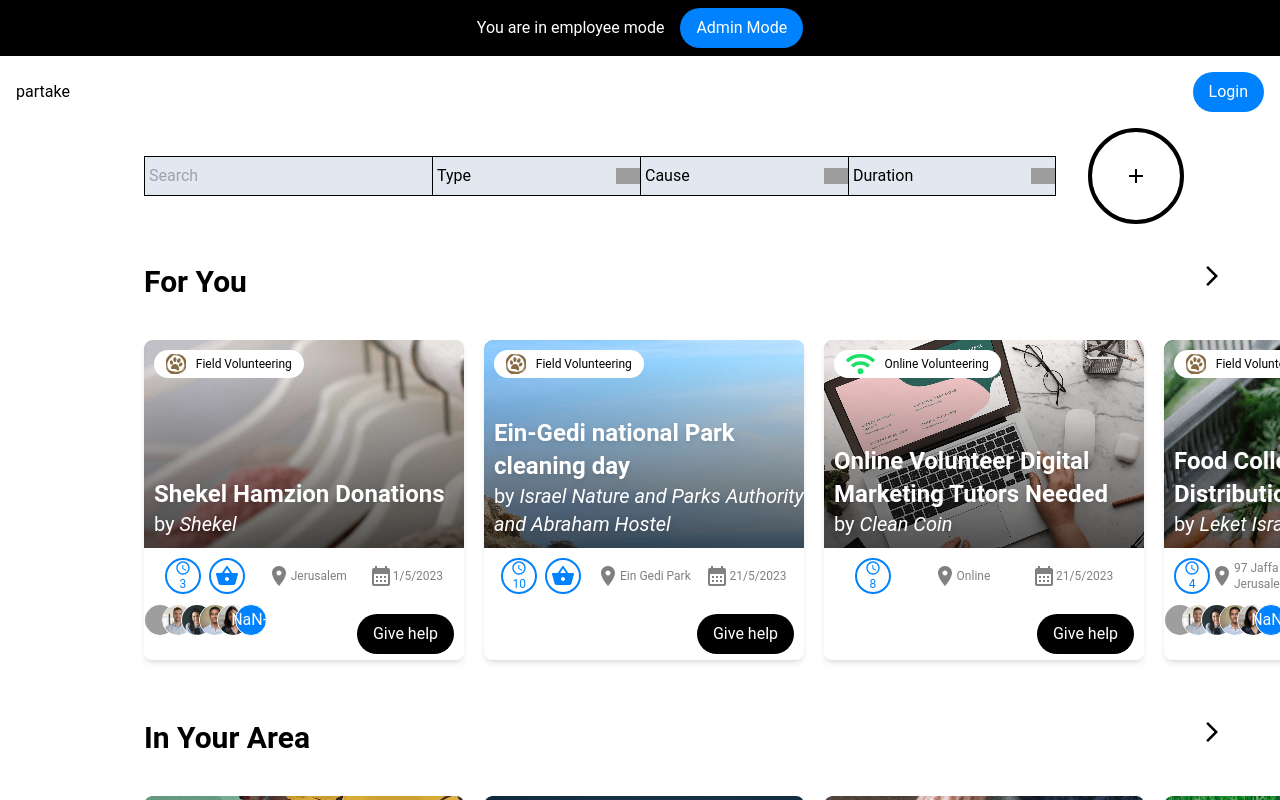
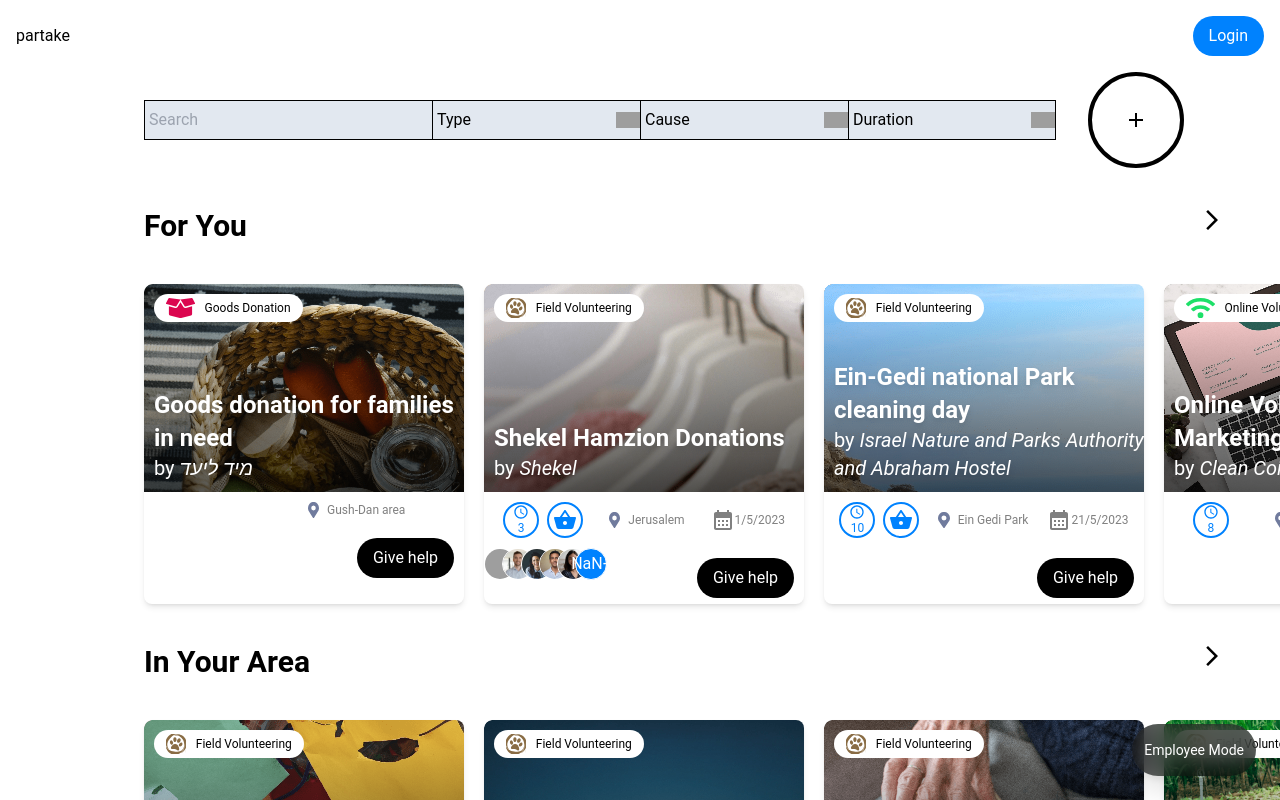
Before and after one commit to Maayan99/partake, a Next.js app in the folder frontend/: page /give in a window 1280 px wide. Shown: the top 800 px of the page. Built offline with nearby package versions, Linux system fonts and the light colour scheme; grey boxes are pictures that could not be loaded.

Commit message:
Mode tooltip, as well as minor changes to cards and card rows

```diff
--- a/frontend/public/give-data.js
+++ b/frontend/public/give-data.js
@@ -34,8 +34,8 @@ const giveData = [
     {
         id: "18",
         title: 'Goods donation for families in need',
-        coverImage: '',
-        type: 'Goods Donation', //Either Field Volunteering, Online Voluneering, Goods Donation, or Fundraising
+        coverImage: 'give_card_food_basket_distribution.png',
+        activityType: 'goods_donation', //Either Field Volunteering, Online Voluneering, Goods Donation, or Fundraising
         author: 'מיד ליעד',
         about: 'Our charity collects donations of electricity products, furniture, and baby products to distribute to those who are struggling.', //About the NGO or the Give
         description: "If you want to make a difference in someone's life, simply call us and arrange a date for us to pick up your donations. We will ensure that your items go to a family that truly needs them, providing them with essential household items that they might not otherwise be able to afford. By donating to our charity, you can make a meaningful impact on the lives of those who are less fortunate, while also promoting sustainability by reducing waste. Contact us today to schedule your donation and help us make a positive difference in the world.",
@@ -50,10 +50,11 @@ const giveData = [
                 website: 'layaad.org.il',
             },
         reward: '',
+        category: 'For you',
         requirements: ['We deliver only furniture, electricity products and baby products', 'furniture and baby products must be in good condition', 'All electricity products must be working.'],
         impact:
             {
-                cases: ['People in need', 'Children and Youth', 'Strengthen Local community', 'waste reduction', 'Re-use',],
+                causes: ['People in need', 'Children and Youth', 'Strengthen Local community', 'waste reduction', 'Re-use',],
                 type: 'social',
                 reward: 'Bag- items donated',
             },
--- a/frontend/src/components/cards/large-take-card/large-take-card.js
+++ b/frontend/src/components/cards/large-take-card/large-take-card.js
@@ -17,7 +17,7 @@ const LargeTakeCard = ({take}) => {
 
     return (
         <div className="bg-white group w-72 h-[420px] min-w-[288px] rounded-t-lg rounded-b-none transition-all duration-150
-         hover:h-[500px] hover:-mb-20 hover:scale-110 hover:rounded-lg hover:z-10 text-xs" onClick={handleClick}>
+         hover:h-[500px] hover:-mb-20 hover:scale-110 hover:rounded-lg hover:shadow-md hover:z-10 text-xs" onClick={handleClick}>
             <div className="w-full h-[410px] rounded-t-lg flex flex-col justify-between"
                  style={{backgroundImage: `linear-gradient(to bottom, transparent 40%, rgb(0,0,0,0.65) 100%), url("/assets/PNG/${coverImage}")`}}>
                 <TakeIcons duration={duration} impactType={impactType} coins={coins}/>
--- a/frontend/src/components/cards/small-give-card/small-give-card.js
+++ b/frontend/src/components/cards/small-give-card/small-give-card.js
@@ -50,7 +50,7 @@ const SmallGiveCard = ({give}) => {
                 </div>
 
                 <div>
-                    <div className="flex justify-around p-2.5">
+                    <div className="flex justify-around p-2.5 space-x-2">
                         <div className="flex gap-2 items-center">
                             {duration && <div className="flex flex-col justify-center items-center border-solid border-2
                             border-blue rounded-full p-1.5 w-9 h-9 text-blue">
@@ -63,14 +63,14 @@ const SmallGiveCard = ({give}) => {
                                     <ShoppingBasketIcon/>
                                 </div>}
                         </div>
-                        {location && <div className="flex items-center text-gray">
-                            <LocationOnIcon/>
+                        {location && <div className="flex items-center text-gray space-x-2">
+                            <Icon name="location"/>
                             <p className="text-xs">{location}</p>
                         </div>}
-                        <div className="flex items-center text-gray">
+                        {endDate && <div className="flex items-center text-gray">
                             <CalendarMonthIcon/>
                             <p className="text-xs">{endDate}</p>
-                        </div>
+                        </div>}
                     </div>
                     <div className="flex justify-between">
                         {participants ? <ParticipantsRow/> : <div></div>}
--- a/frontend/src/components/cards/small-take-card/small-take-card.js
+++ b/frontend/src/components/cards/small-take-card/small-take-card.js
@@ -16,7 +16,7 @@ const SmallTakeCard = ({take}) => {
 
     return (
         <div className="bg-white group w-72 h-[200px] min-w-[288px] rounded-t-lg rounded-b-none transition-all duration-150
-         hover:h-[280px] hover:-mb-20 hover:scale-110 hover:rounded-lg hover:z-10 text-xs" onClick={handleClick}>
+         hover:h-[280px] hover:-mb-20 hover:scale-110 hover:rounded-lg hover:shadow-md hover:z-10 text-xs" onClick={handleClick}>
                 <div className="w-full h-[190px] rounded-t-lg flex flex-col justify-between"
                      style={{backgroundImage: `
                      linear-gradient(to bottom, rgba(2,0,36,0.4) 0%, rgba(0,0,0,0) 38%, rgba(0,0,0,0) 66%, rgba(0,0,0,0.65) 100%),
--- /dev/null
+++ b/frontend/src/layout/mode-header/mode-tooltip.js
@@ -0,0 +1,38 @@
+import {useState} from "react";
+
+export default function ModeTooltip({isAdmin, setIsAdmin}) {
+    const [display, setDisplay] = useState(false);
+
+    const handleToggle = () => {
+        if (!isAdmin) {
+            setIsAdmin(true);
+            sessionStorage.setItem('isAdmin', "true");
+        } else {
+            setIsAdmin(false);
+            sessionStorage.setItem('isAdmin', "false");
+        }
+    }
+
+    return (
+        <>
+            <div
+                className={`fixed right-6 bottom-6 bg-black backdrop-blur-md bg-opacity-60 py-4 pr-3 pl-3 rounded-full z-50 items-center
+                 flex space-x-2 transition-all duration-300 isolate hover:scale-105 group shadow-xl`}
+                onMouseLeave={() => setDisplay(false)}
+            onMouseEnter={() => setDisplay(true)}>
+
+                {display ?
+                    <label className={`relative inline-flex items-center cursor-pointer opacity-0 ${display && 'opacity-100'} transition-all duration-300`}>
+                        <input type="checkbox" checked={isAdmin} className="sr-only peer" onClick={handleToggle}/>
+                        <div
+                            className="w-11 h-6 bg-light-gray peer-focus:outline-none peer-focus:ring-4 peer-focus:ring-blue-300
+                            rounded-full peer peer-checked:after:translate-x-full peer-checked:after:border-white after:content-['']
+                            after:absolute after:top-[2px] after:left-[2px] after:bg-white after:border-gray-300 after:cursor-pointer
+                             after:border after:rounded-full after:h-5 after:w-5 after:transition-all peer-checked:bg-blue"></div>
+                        <span className="ml-2 text-sm text-white">Set Mode</span>
+                    </label>
+                    : isAdmin ? <span className="text-white text-sm">Admin Mode</span> : <span className="text-white text-sm">Employee Mode</span>}
+            </div>
+        </>
+    )
+}
--- a/frontend/src/pages/_app.js
+++ b/frontend/src/pages/_app.js
@@ -6,6 +6,7 @@ import UnloggedHeader from "@components/layout/unlogged-header/unlogged-header";
 import React, {useEffect, useState} from "react";
 import AdminHeader from "@components/layout/admin-header/admin-header";
 import EmployeeHeader from "@components/layout/employee-header/employee-header";
+import ModeTooltip from "@components/layout/mode-header/mode-tooltip";
 
 
 export default function App({Component, pageProps}) {
@@ -40,7 +41,7 @@ export default function App({Component, pageProps}) {
 
     return (
         <>
-            {isAdmin ? <AdminHeader setIsAdmin={setIsAdmin}/> : <EmployeeHeader setIsAdmin={setIsAdmin}/>}
+            <ModeTooltip setIsAdmin={setIsAdmin} isAdmin={isAdmin}/>
             {loggedIn ? <Header/> : <UnloggedHeader/>}
             {loggedIn && <Nav isAdmin={isAdmin}/>}
             <Component loggedIn={loggedIn} setLoggedIn={setLoggedIn} {...pageProps} />
--- a/frontend/src/pages/give/index.js
+++ b/frontend/src/pages/give/index.js
@@ -95,7 +95,7 @@ const BeforeSearch = () => {
                         <ArrowForwardIosIcon/>
                     </div>
 
-                    <div className="flex pl-36 py-5 space-x-5 overflow-x-auto">
+                    <div className="flex pl-36 pt-5 pb-5 -mb-5 space-x-5 overflow-x-auto">
                         {categoriesDictionary[category].map(give => <SmallGiveCard key={give.id} give={give}/>)}
                     </div>
                 </div>)}
--- a/frontend/src/pages/take/index.js
+++ b/frontend/src/pages/take/index.js
@@ -116,7 +116,8 @@ const BeforeSearch = () => {
                         <h1 className="text-3xl font-bold">{categoriesTitleDictionary[category]}</h1>
                         <ArrowForwardIosIcon/>
                     </div>
-                    <div className="flex pl-36 pt-5 space-x-5 overflow-y-visible">
+                    {/*pb-24 -mb-24 for overflow reasons*/}
+                    <div className="flex pl-36 pt-5 pb-24 -mb-24 space-x-5 overflow-x-auto">
                         {categoriesDictionary[category].map(take => <SmallTakeCard key={take.id} take={take}/>)}
                     </div>
                 </div>)}
```
